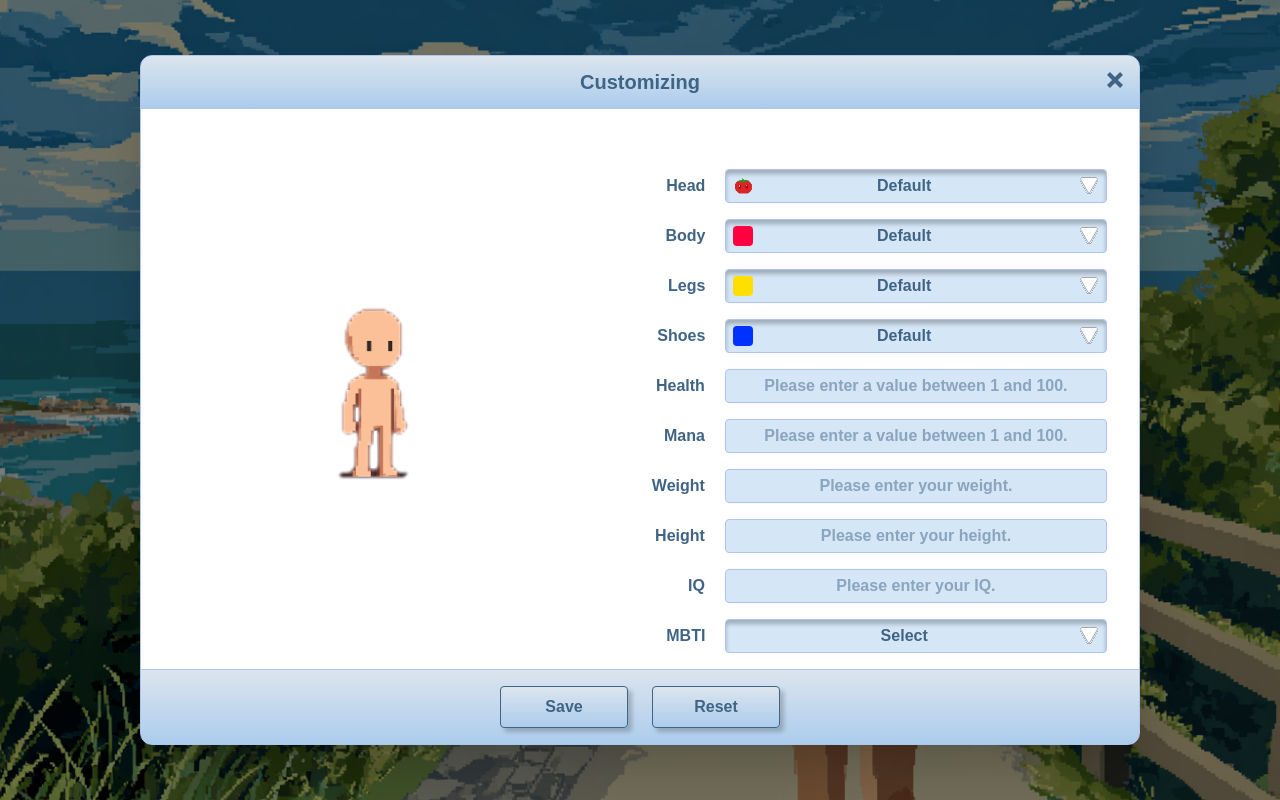
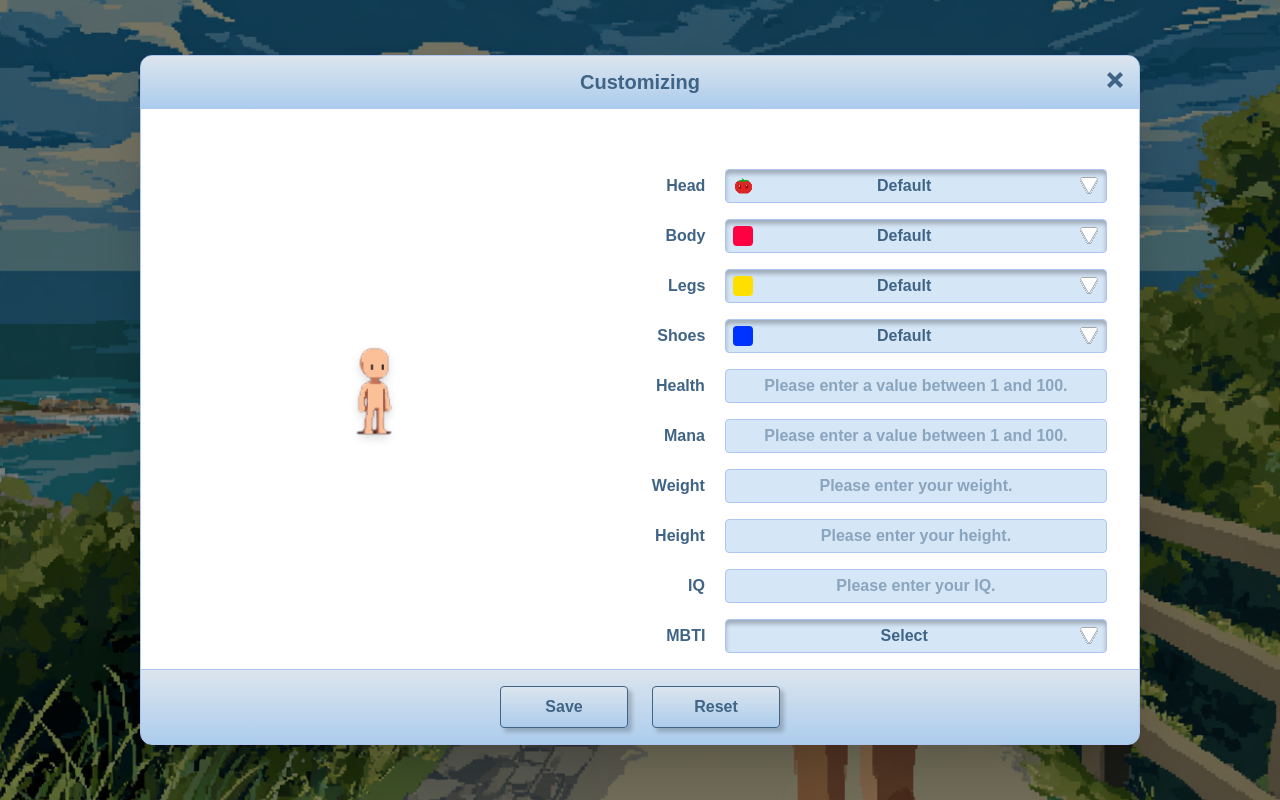
Before and after one commit to yuwonkyu/makeCharacter, a Next.js app: page /customize in a window 1280 px wide. Built offline with nearby package versions, Linux system fonts and the light colour scheme.

Commit message:
💄 feat: 헤드 파츠 이미지 수정 및 캐릭터 렌더링 크기 조정

```diff
--- a/src/components/customize/CustomizePanel.tsx
+++ b/src/components/customize/CustomizePanel.tsx
@@ -300,11 +300,11 @@ export default function CustomizePanel({
       <div className="flex flex-row w-full h-[480px] bg-white py-70">
         {/* 왼쪽: 캐릭터 미리보기 */}
         <div className="flex-1 flex items-center justify-center">
-          <div className="relative size-[220px]">
+          <div className="relative w-28 h-28">
             <CharacterRenderer
-              width={220}
-              height={220}
-              className="w-full h-full"
+              width={112}
+              height={112}
+              className="object-contain drop-shadow-lg w-28 h-28"
               priority
               showBase={true}
             />
--- a/src/utils/partUtils.ts
+++ b/src/utils/partUtils.ts
@@ -60,7 +60,7 @@ const INDIVIDUAL_PART_ADJUSTMENTS: Record<
 > = {
   // 토마토 머리 - 카테고리 기본값에 추가로 적용
   "Head1.png": { offsetX: 0, offsetY: -27, scale: 0.38 },
-  "Head2.png": { offsetX: 0, offsetY: 0, scale: 0.35 },
+  "Head2.png": { offsetX: 0, offsetY: -25.5, scale: 0.28 },
 
   // 다른 머리 파츠 예시
   // "Head3.png": { offsetX: 2, offsetY: -3, scale: 0.95 },
```
Also changed, not shown: public/img/parts/head/Head2.png.
